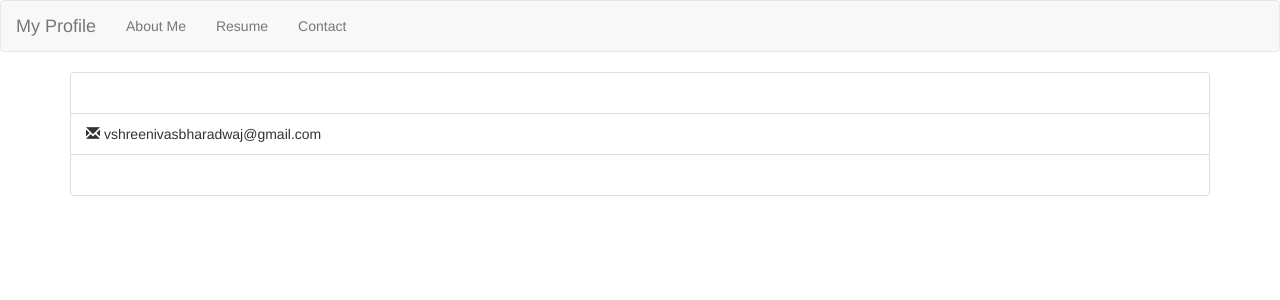
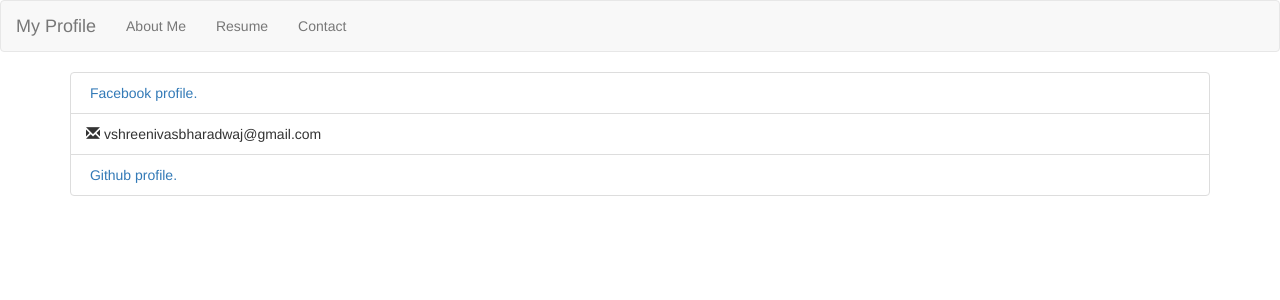
Before and after one commit to cheeni666/cheeni666.github.io, a Jekyll site: the page built from contact/index.html, in a window 1280 px wide. Shown: the top 300 px of the page. Built offline with Jekyll 4.4.1, drawn with Linux system fonts in a browser that asks for light colours; nearby versions of some CDN libraries.

Commit message:
Updated contact.

```diff
--- a/contact/index.html
+++ b/contact/index.html
@@ -3,7 +3,16 @@ layout: default
 title: Contact Me
 ---
 <ul class="list-group">
-	<li class="list-group-item"><a href="https://www.facebook.com/ShreenivasBharadwajV"><span class="glyphicon glyphicon-facebook"></span></a></li>
-	<li class="list-group-item"><span class="glyphicon glyphicon-envelope"></span>	vshreenivasbharadwaj@gmail.com</li>
-	<li class="list-group-item"><a href="https://www.github.com/cheeni666"><span class="glyphicon glyphicon-github"></span></a></li>
+	<li class="list-group-item">
+		<span class="glyphicon glyphicon-facebook"></span>
+		<a href="https://www.facebook.com/ShreenivasBharadwajV">Facebook profile.</a>
+	</li>
+	<li class="list-group-item">
+		<span class="glyphicon glyphicon-envelope"></span>
+		vshreenivasbharadwaj@gmail.com
+	</li>
+	<li class="list-group-item">
+		<span class="glyphicon glyphicon-github"></span>
+		<a href="https://www.github.com/cheeni666">Github profile.</a>
+	</li>
 </ul>
```
